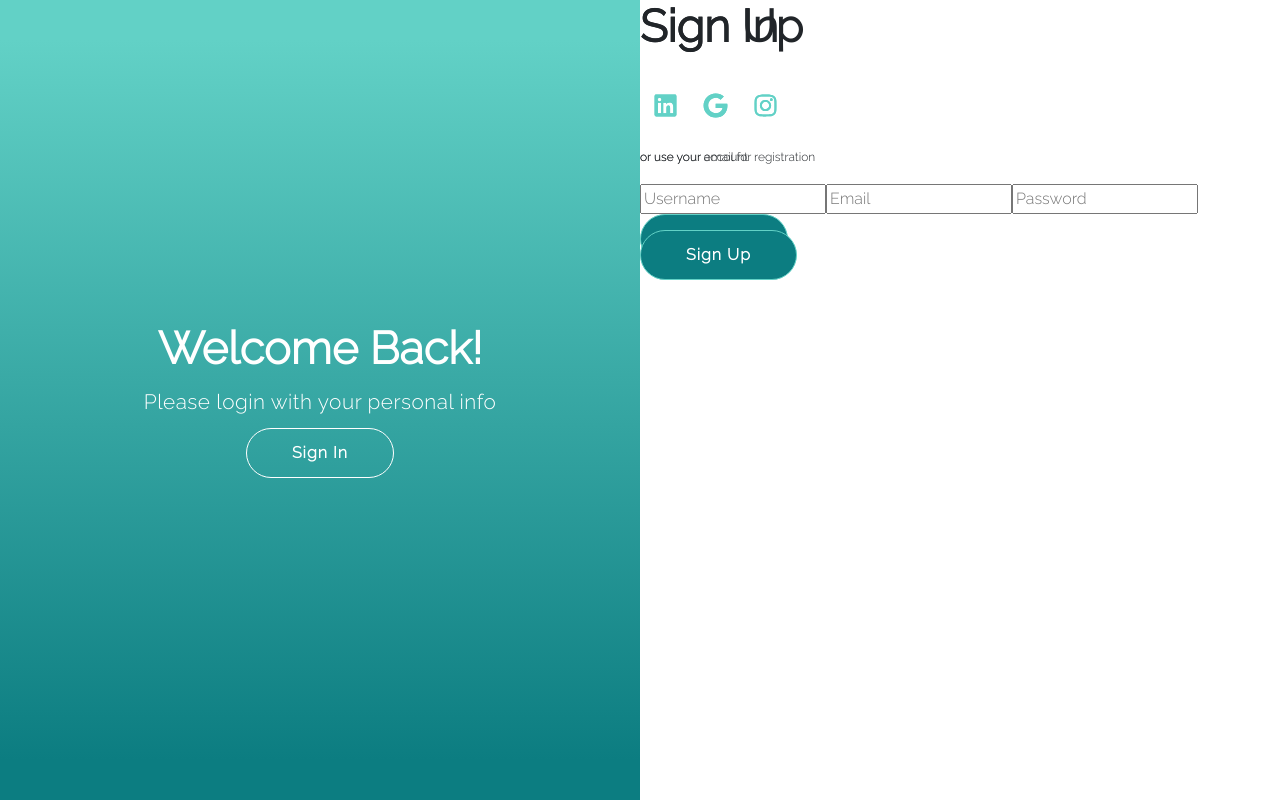
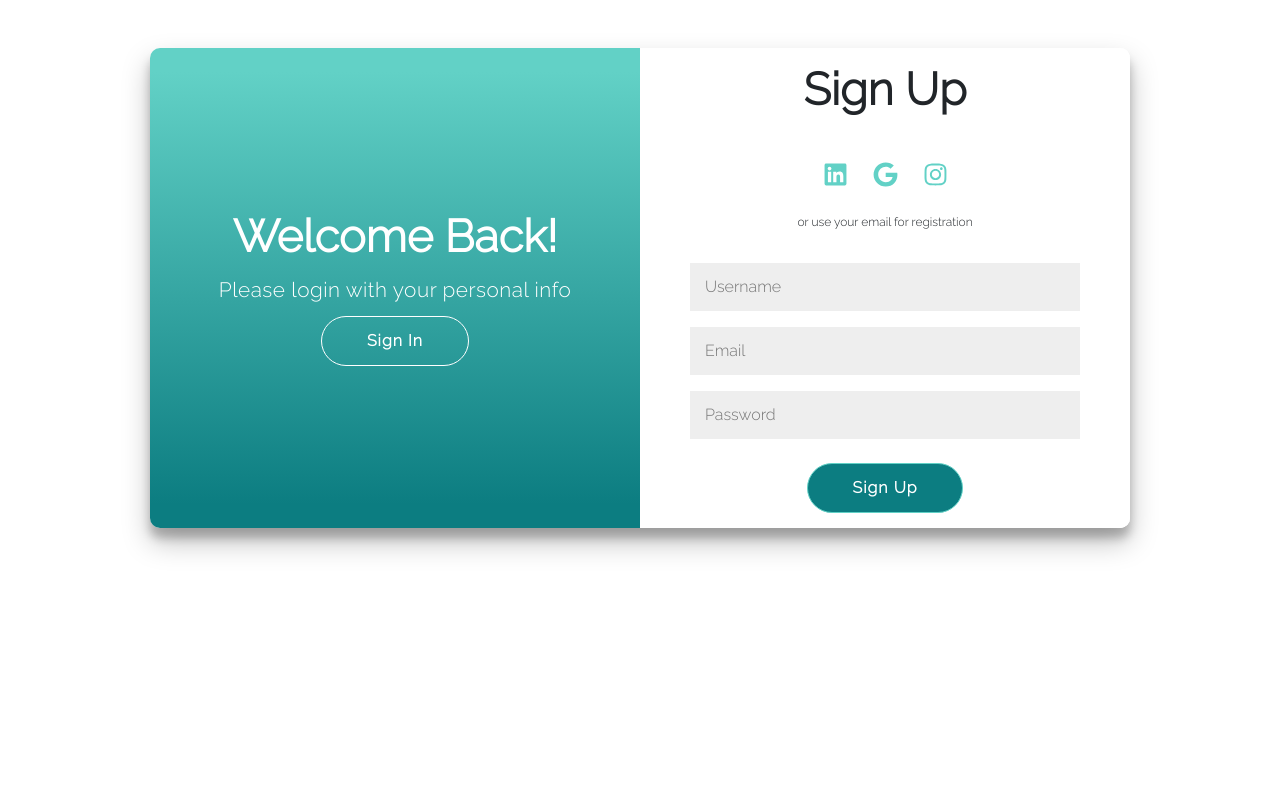
Before and after one commit to lalitkumar-123/xciteducation, a React (Create React App) app: page /Login in a window 1280 px wide. Both pictures are taken after a click on the button "Sign Up". Built offline with nearby package versions, Linux system fonts and the light colour scheme; a web font is replaced by a local one.

Commit message:
Update Signin.js

```diff
--- a/src/Pages/Signin.js
+++ b/src/Pages/Signin.js
@@ -70,9 +70,9 @@ export default function Signin()
 
      return (
       <>
-        <div className="container mt-5" id="container" style={{width: window.innerWidth-300}}>
+        <div className="container sc mt-5" id="container" style={{width: window.innerWidth-300}}>
         <div className="form-container sign-up-container">
-          <form>
+          <form className="sign-form">
             <h1>Sign Up</h1>
             <div className="social-container">
               <a href="#" className="social"><i><FaLinkedin/></i></a>
@@ -82,14 +82,14 @@ export default function Signin()
             <span>or use your email for registration</span>
             <br/>
             {error && <Alert variant="danger">{error}</Alert>}
-            <input className="input-tag-parent" ref={username} type="text" placeholder="Username" required/>
-            <input className="input-tag-children" ref={email} type="email" placeholder="Email" required/>
-            <input className="input-tag-children" ref={password} type="password" placeholder="Password" required/>
+            <input className="input-tag-parent si" ref={username} type="text" placeholder="Username" required/>
+            <input className="input-tag-children si" ref={email} type="email" placeholder="Email" required/>
+            <input className="input-tag-children si" ref={password} type="password" placeholder="Password" required/>
             <button className="button-tag"  onClick={(e) => signup(e)}>Sign Up</button>
           </form>
         </div>
         <div className="form-container sign-in-container">
-          <form>
+          <form className="sign-form">
             <h1>Sign In</h1>
             <div className="social-container">
               <a href="#" className="social"><i><FaLinkedin/></i></a>
@@ -99,8 +99,8 @@ export default function Signin()
             <span>or use your account</span>
             <br/>
             {error && <Alert variant="danger">{error}</Alert>}
-            <input className="input-tag-parent" ref={usernamelogin} type="email" placeholder="Username" required/>
-            <input className="input-tag-children" ref={passwordlogin} type="password" placeholder="Password" required/>
+            <input className="input-tag-parent si" ref={usernamelogin} type="email" placeholder="Username" required/>
+            <input className="input-tag-children si" ref={passwordlogin} type="password" placeholder="Password" required/>
             <a href="#">Forgot your password?</a>
             <button className="button-tag-secondary" onClick={(e) => login(e)}>Sign In</button>
           </form>
```
